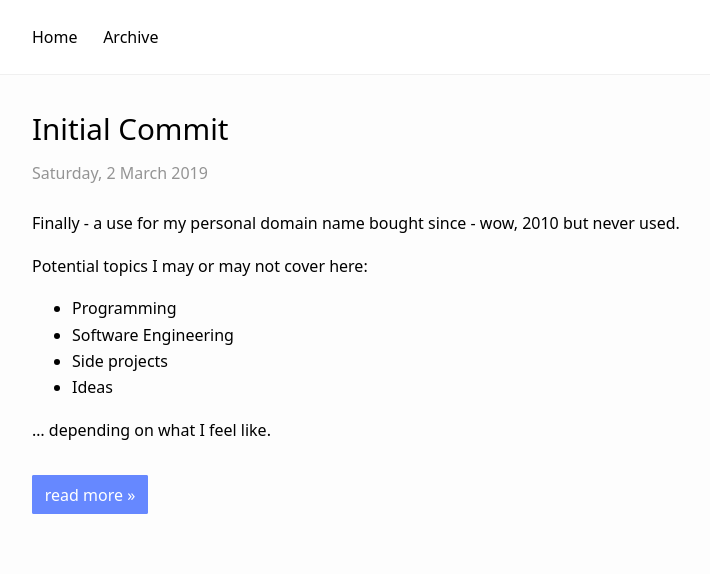
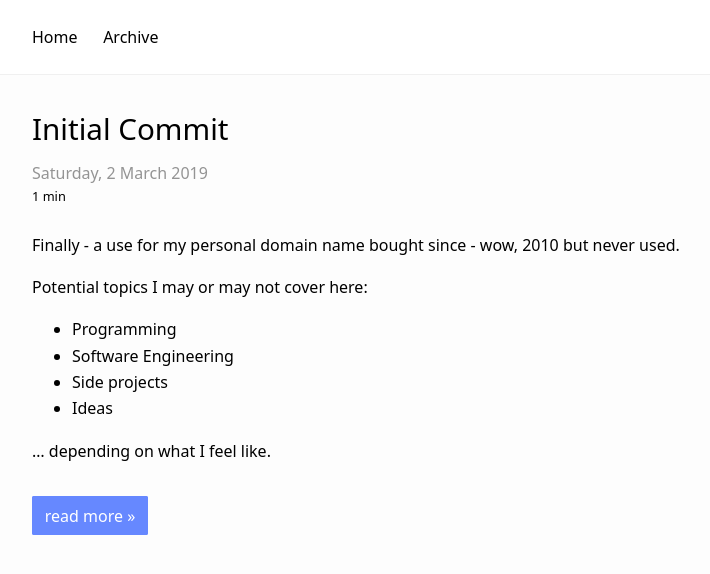
Before and after one commit to williamhaw/williamhaw.github.io, a Jekyll site: the page built from index.html, in a window 1280 px wide. Shown: the top 574 px of the page, without its empty margins (216-926 px from the left). Built offline with Jekyll 4.4.1, drawn with Linux system fonts in a browser that asks for light colours; the list of posts is cut into pages by our own code; comment, search, counter and statistics services are not loaded.

Commit message:
Add reading time

```diff
--- /dev/null
+++ b/_includes/read_time.html
@@ -0,0 +1,8 @@
+<span class="reading-time" title="Estimated read time">
+  {% assign words = {{include.text}} | number_of_words %}
+  {% if words < 360 %}
+    1 min
+  {% else %}
+    {{ words | divided_by:180 }} mins
+  {% endif %}
+</span>
--- a/_layouts/home.html
+++ b/_layouts/home.html
@@ -8,6 +8,7 @@ layout: default
     {%- assign date_format = site.date_format | default: "%B %d, %Y" -%}
     <h1><a href="{{ page.url | relative_url }}">{{ page.title }}</a></h1>
     <time datetime="{{ page.date | date_to_xmlschema }}">{{ page.date | date: date_format }}</time>
+    {% include read_time.html text=page.content %}
   </header>
   {{ page.excerpt }}
   {% unless page.excerpt == page.content %}
--- a/_layouts/post.html
+++ b/_layouts/post.html
@@ -6,6 +6,7 @@ layout: default
     {%- assign date_format = site.date_format | default: "%B %d, %Y" -%}
     <h1><a href="{{ page.url | relative_url }}">{{ page.title }}</a></h1>
     <time datetime="{{ page.date | date_to_xmlschema }}">{{ page.date | date: date_format }}</time>
+    {% include read_time.html text=content %}
   </header>
 {{ content }}
   {% if site.comments.isso %}
--- /dev/null
+++ b/_sass/readtime.sass
@@ -0,0 +1,3 @@
+@import variables
+.reading-time
+  font-size: .8em
--- a/assets/css/index.sass
+++ b/assets/css/index.sass
@@ -10,6 +10,7 @@ $heading-weight: 300
 @import code
 @import table
 @import highlight
+@import readtime
 
 body
   display: flex
```
